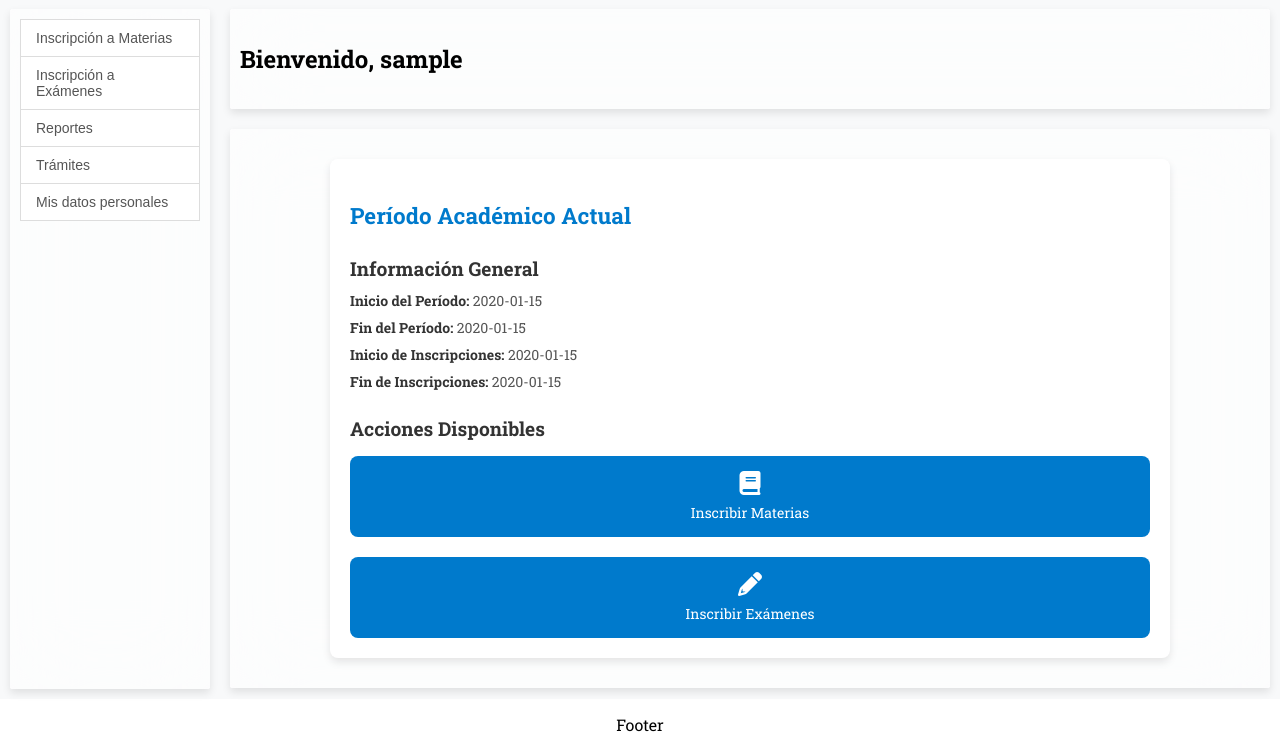
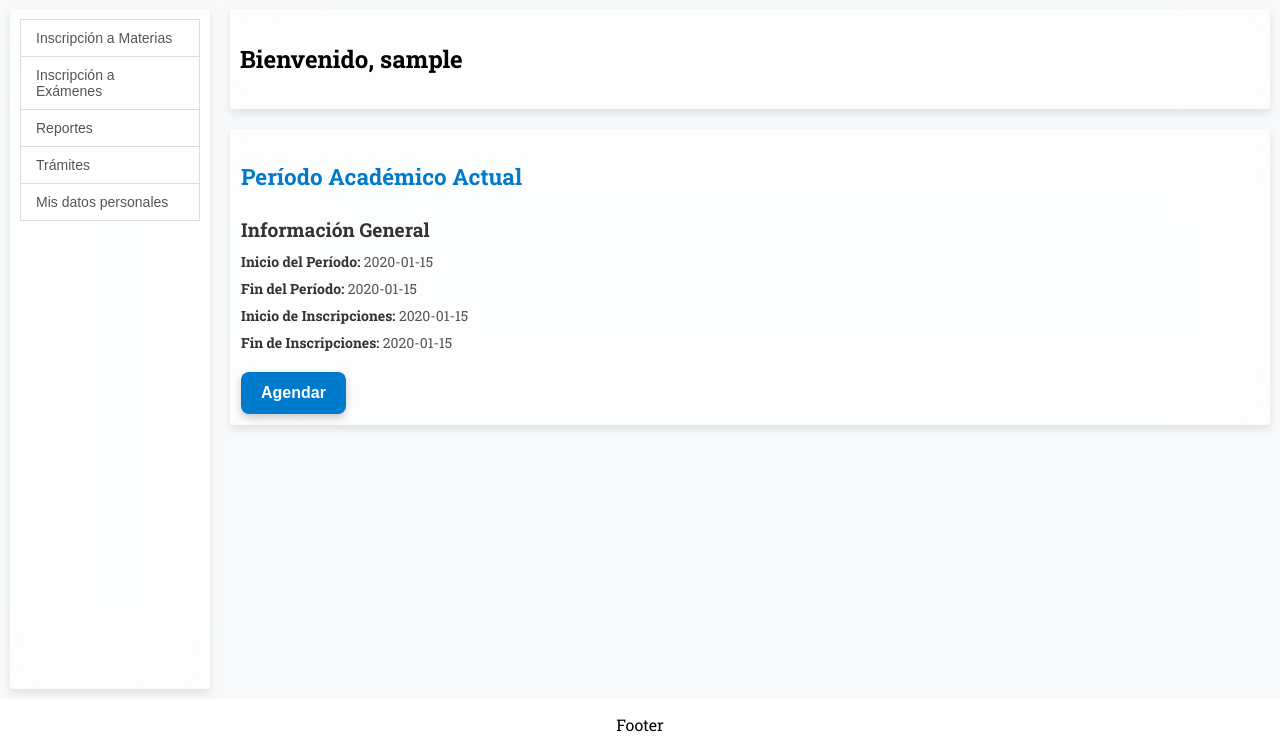
Before and after one commit to SantiagoDarnes/edu-sam, a Flask app: template app/templates/student/home.html in a window 1280 px wide. Shown: the part 51-800 px from the top of the page. Run offline with Flask 3, Linux system fonts and the light colour scheme; tables that the repository leaves empty hold one stand-in row (values such as "Sample post"); the template is opened without the code that fills it: values that come from a table or form of the project are taken from there, most other values are stand-ins (such as "Sample title", 1, 10 or a date in 2020).

Commit message:
Home redesign and wr factory

```diff
--- a/app/static/css/styles.css
+++ b/app/static/css/styles.css
@@ -219,12 +219,7 @@ main {
 
 /* Contenedor general de la página */
 .student-home-container {
-    max-width: 800px;
-    margin: 20px auto;
-    padding: 20px;
-    background-color: #fff;
-    border-radius: 8px;
-    box-shadow: 0px 4px 8px rgba(0, 0, 0, 0.1);
+    padding: 1px;
 }
 
 /* Títulos */
@@ -302,6 +297,69 @@ main {
         flex: 1 1 100%;
     }
 }
+
+.qr-modal {
+    display: none;
+    position: absolute;
+    top: 50%;
+    left: 50%;
+    transform: translate(-50%, -50%);
+    width: 15%;
+    justify-content: center;
+    align-items: center;
+    z-index: 1000;
+}
+
+.qr-modal-content {
+    background: #fff;
+    padding: 10px;
+    border-radius: 8px;
+    text-align: center;
+    min-width: 150px;
+    max-height: 250px;
+    overflow: hidden;
+    box-shadow: 0px 4px 8px rgba(0, 0, 0, 0.2);
+    display: flex;
+    flex-direction: column;
+    align-items: center;
+    justify-content: center;
+}
+
+.qr-modal img {
+    width: 100%;
+    height: auto;
+    max-height: 100%;
+    margin: 0 auto;
+}
+
+.btn-schedule {
+    display: inline-block;
+    padding: 12px 20px;
+    background-color: #007acc; /* Color base */
+    color: #fff; /* Color del texto */
+    border: none;
+    border-radius: 8px; /* Bordes redondeados */
+    font-size: 16px; /* Tamaño de fuente */
+    font-weight: bold;
+    cursor: pointer;
+    text-align: center;
+    text-decoration: none;
+    transition: all 0.3s ease; /* Transición suave */
+    box-shadow: 0px 4px 8px rgba(0, 0, 0, 0.2); /* Sombra */
+}
+
+.btn-schedule:hover {
+    background-color: #005f99; /* Color más oscuro al pasar el mouse */
+    box-shadow: 0px 6px 12px rgba(0, 0, 0, 0.3); /* Sombra más pronunciada */
+    transform: translateY(-2px); /* Efecto de elevación */
+}
+
+.btn-schedule:active {
+    background-color: #004e80; /* Color más oscuro al hacer clic */
+    transform: translateY(0); /* Sin elevación */
+    box-shadow: 0px 3px 6px rgba(0, 0, 0, 0.2); /* Sombra más ligera */
+}
+
 
 
 
--- a/app/templates/base.html
+++ b/app/templates/base.html
@@ -106,5 +106,26 @@
             });
         });
     </script>
+
+    <script>
+        document.addEventListener("DOMContentLoaded", () => {
+            const modal = document.getElementById("qr-modal");
+            const closeModal = document.querySelector(".close-modal");
+
+            document.querySelector(".btn-schedule").addEventListener("click", () => {
+                modal.style.display = "flex";
+            });
+
+            closeModal.addEventListener("click", () => {
+                modal.style.display = "none";
+            });
+
+            window.addEventListener("click", (event) => {
+                if (event.target === modal) {
+                    modal.style.display = "none";
+                }
+            });
+        });
+    </script>
 </body>
 </html>
--- a/app/templates/student/home.html
+++ b/app/templates/student/home.html
@@ -25,16 +25,15 @@
     </div>
 
     <div class="academic-period-actions">
-        <h4>Acciones Disponibles</h4>
-        <div class="actions-grid">
-            <a href="{{ url_for('subject_registration.index') }}" class="action-card">
-                <i class="fas fa-book"></i>
-                Inscribir Materias
-            </a>
-            <a href="{{ url_for('exam_registration.index') }}" class="action-card">
-                <i class="fas fa-pencil-alt"></i>
-                Inscribir Exámenes
-            </a>
+        <div class="academic-period-actions">
+            <button class="btn-schedule" onclick="showQrCode()">Agendar</button>
+            <div id="qr-modal" class="qr-modal">
+                <div class="qr-modal-content">
+                    <span class="close-modal">&times;</span>
+                    <h5>Escanea el QR para agendar el período</h5>
+                    <img id="qr-code" src="{{ url_for('home.academic_period_qr') }}" alt="QR Code para agendar">
+                </div>
+            </div>
         </div>
     </div>
 </div>
```
Also changed, not shown: app/modules/home/routes.py (+14 -0 lines), app/qr_factory.py (added, +32 -0 lines).
